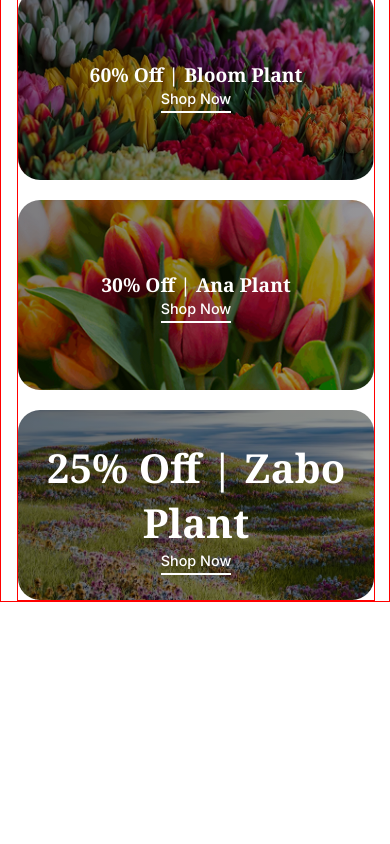
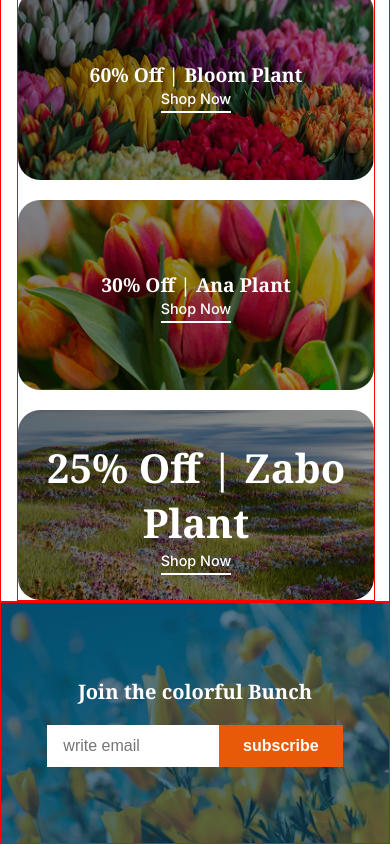
Before and after one commit to TOUHID192157/assignment-two, a plain HTML site: page index.html in a window 390 px wide. Shown: the part 3370-4214 px from the top of the page. Before the commit the page ends 3972 px from the top, so only its background shows below. Drawn offline with Linux system fonts and the light colour scheme.

Commit message:
added the join section with responsiveness

```diff
--- a/STYLES/index.css
+++ b/STYLES/index.css
@@ -319,25 +319,62 @@ padding-left: 30px;
   border-bottom: 2px solid #ffffff;
 }
 
+/* join section */
 
+.join {
+ max-width: 1440px;
+ height: 540px;
+ margin: 0 auto;
+  background: linear-gradient(to left, rgba(7, 51, 79, 0.4), rgba(7, 51, 79, 0.5)),url('../assets/news-letter-bg.png');
+  background-size: cover;
+  background-position: center;
+  background-repeat: no-repeat;
+  display: flex;
+  justify-content: center;
+ align-items: center;
 
+}
 
+.container {
+  width:80%;
+  margin: 0 auto;
+  text-align: center;
+  display: flex;
+  flex-direction: column;
+  align-items: center;
+  gap: 20px;
 
+}
 
+.join-heading {
+  color: #FFFFFF;
+  font-size: 2rem;
+}
 
+.input {
+  display: flex;
+  justify-content: center;
+  width: 100%;
 
+}
 
+.input input[type="email"] {
+  padding: 12px 16px;
+  border: none;
+  font-size: 1rem;
+  width: 45%;
 
+}
 
+.subscribe {
+  background-color: #E95A08;
+  color: white;
+  border: none;
+  padding: 12px 24px;
+  font-weight: 600;
+  font-size: 1rem;
 
-
-
-
-
-
-
-
-
+}
 
 
 
@@ -495,6 +532,15 @@ padding-left: 30px;
 }
 
 
+/* join section */
+.join{
+  max-height: 240px;
+}
+.join-heading{
+  font-size:1.25rem;
+}
+
+
 
 
 
--- a/index.html
+++ b/index.html
@@ -133,6 +133,7 @@
         </section>
 
         <section class="latest-deal b">
+
             <div class="latest-heading-container b">
                 <h3 class="latest-heading  noto-serif-font font-bold text-dark font-fifty"><span
                         class="text-orange">Latest </span> Deals</h3>
@@ -149,15 +150,17 @@
 
                     <div class="content">
                         <h2 class="deal-card-head noto-serif-font left-card">60% Off | Bloom Plant</h2>
-                    <a class="shop-now" href="">Shop Now</a>
+                        <a class="shop-now" href="">Shop Now</a>
                     </div>
 
                 </div>
 
                 <div class="card ana">
 
-                    <div class="content"><h2 class="deal-card-head noto-serif-font left-card ">30% Off | Ana Plant</h2>
-                    <a class="shop-now" href="">Shop Now</a></div>
+                    <div class="content">
+                        <h2 class="deal-card-head noto-serif-font left-card ">30% Off | Ana Plant</h2>
+                        <a class="shop-now" href="">Shop Now</a>
+                    </div>
 
 
                 </div>
@@ -166,7 +169,7 @@
 
                     <div class="content">
                         <h2 class="deal-card-head noto-serif-font font-bold">25% Off | Zabo Plant</h2>
-                    <a class="shop-now" href="">Shop Now</a>
+                        <a class="shop-now" href="">Shop Now</a>
                     </div>
 
 
@@ -174,10 +177,27 @@
 
 
             </div>
-            </section>
+        </section>
+
+        <section class="join b">
+
+            <div class="container">
+                <h3 class="join-heading noto-serif-font font-bold font-fifty">Join the colorful Bunch</h3>
+                <div class="input">
+                    <input type="email" name="" id="email" placeholder="write email">
+                    <button class="subscribe">subscribe</button>
+                </div>
+            </div>
+
+        </section>
+
 
 
     </main>
+
+    <footer>
+
+    </footer>
 
 
 
```
